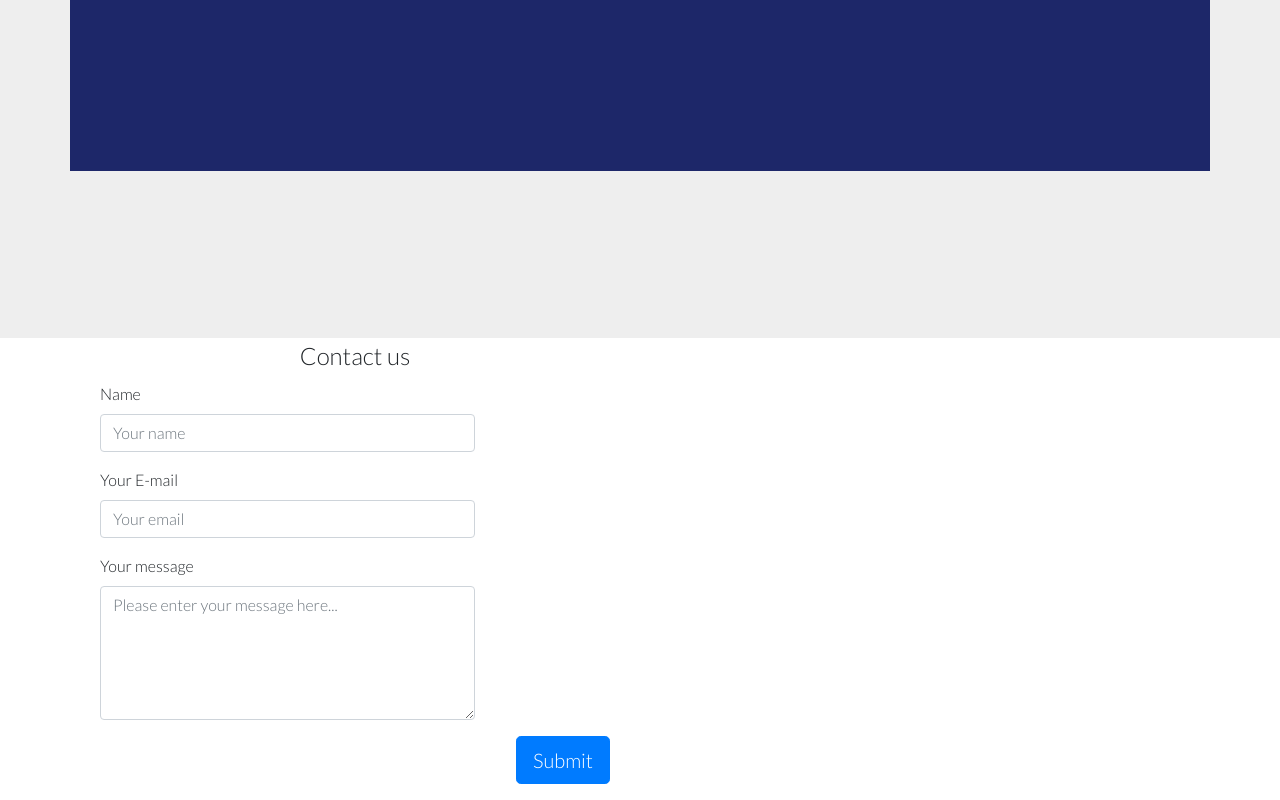
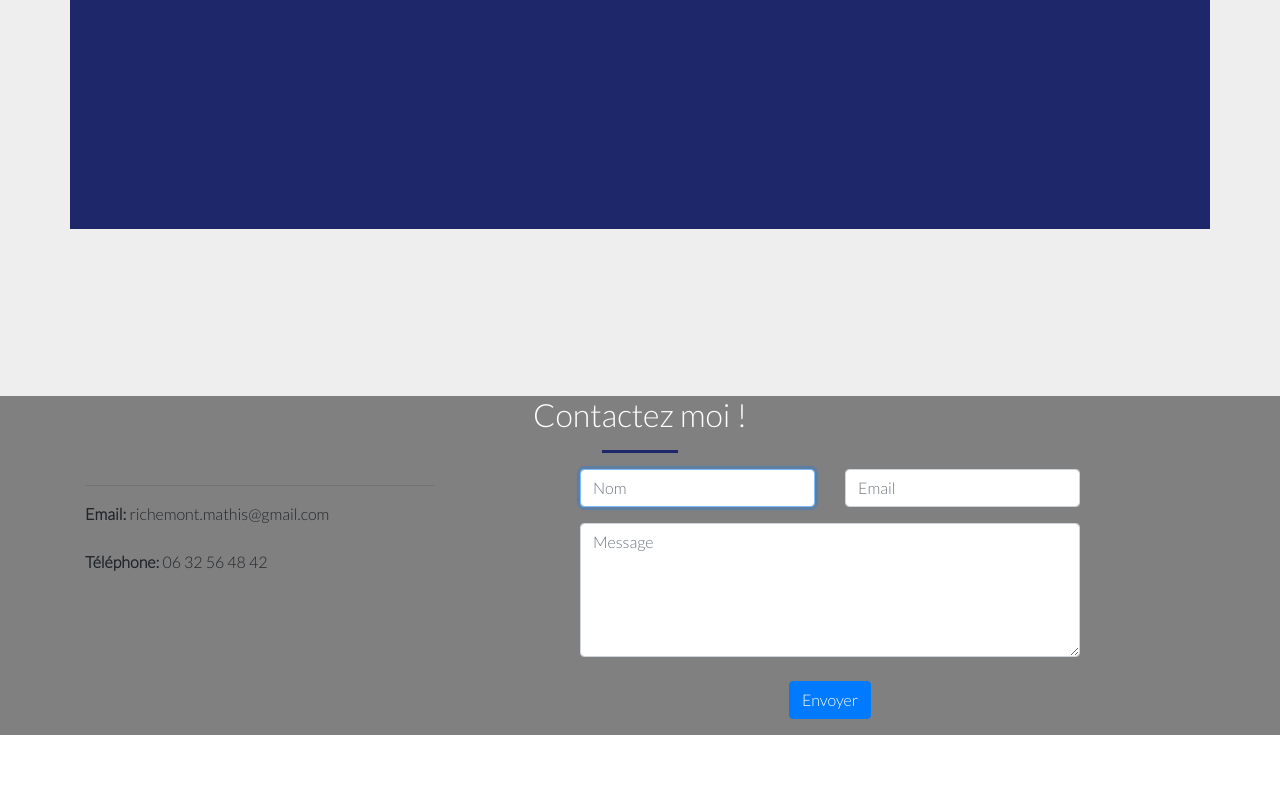
Before and after one commit to greexun/siteperso, a plain HTML site: page index.html in a window 1280 px wide. Shown: the part 1418-2218 px from the top of the page. After the commit the page ends 2153 px from the top, so only its background shows below. Drawn offline with Linux system fonts and the light colour scheme.

Commit message:
transfert pc fixe

```diff
--- a/css/style.css
+++ b/css/style.css
@@ -1,6 +1,7 @@
 @charset "utf-8";
 
 /* font-family: 'Lato', sans-serif; */
+/* font-family: 'Josefin Sans', sans-serif; */
 
 body,html{
 
@@ -135,6 +136,11 @@ margin-bottom: 10%;
     text-align: center;
 }
 
+.about article p{
+    margin-top: 30px;
+    font-family: 'Josefin Sans', sans-serif;
+}
+
 /* portfolio */
 
 .portfolio{
@@ -157,3 +163,24 @@ margin-bottom: 10%;
 }
 
 /* contact */
+
+.footer{
+    background-color: grey;
+
+}
+
+#contact{
+
+    text-align: center;
+    color: white;
+
+}
+
+.formulaireContact{
+
+    width: 500px;
+    display: block;
+    margin: 0 auto;
+
+
+}
--- a/index.html
+++ b/index.html
@@ -6,6 +6,7 @@
     <title>Mathis Richemont</title>
     <!--css -->
     <link href="https://fonts.googleapis.com/css2?family=Lato:wght@300&display=swap" rel="stylesheet">
+    <link href="https://fonts.googleapis.com/css2?family=Josefin+Sans:ital,wght@1,300&display=swap" rel="stylesheet">
     <link rel="stylesheet" href="css/bootstrap.min.css">
     <link rel="stylesheet" href="css/style.css">
 </head>
@@ -52,19 +53,39 @@
 
                 <article class="col-md-4 col-lg-4 col-xs-12 col-sm-12">
                     <h2>Etudes</h2>
-                    <p>Lorem ipsum dolor sit amet consectetur adipisicing elit. Illo vero veritatis inventore illum qui dignissimos aliquid atque placeat ducimus quos natus nostrum, nesciunt dolore impedit odio fugiat dolorum facilis at.</p>
+                    <p>IUT Informatique – Lyon, France
+                    </p>
+                    <p>Baccalauréat section STI2D - Spécialisation système d’informations
+                      numériques (mention bien)
+                      </p>
+                      <p>Brevet des collèges
+                      </p>
+
 
 
                 </article>
                 <article class="col-md-4 col-lg-4 col-xs-12 col-sm-12">
                     <h2>Expérience</h2>
-                    <p>Lorem ipsum dolor sit amet consectetur adipisicing elit. Illo vero veritatis inventore illum qui dignissimos aliquid atque placeat ducimus quos natus nostrum, nesciunt dolore impedit odio fugiat dolorum facilis at.</p>
+                    <p>
+                      Réalisation d'une application Java
+                     </p>
+                     <p>Mise en place d’un site WEB et client lourd JAVA dans le cadre d'un projet universitaire</p>
+                     <p>Stage chez IceDeveloppment - Lyon,France</p>
 
 
                 </article>
                 <article class="col-md-4 col-lg-4 col-xs-12 col-sm-12">
                     <h2>Loisirs</h2>
-                    <p>Lorem ipsum dolor sit amet consectetur adipisicing elit. Illo vero veritatis inventore illum qui dignissimos aliquid atque placeat ducimus quos natus nostrum, nesciunt dolore impedit odio fugiat dolorum facilis at.</p>
+                    <p>Pratique régulière du <strong>Basketball</strong> en
+                      compétition </p>
+                      <p><strong>Natation</strong> en compétition pendant 7
+                        ans
+                        </p>
+                        <p><strong>Guitare</strong> électrique depuis
+                          7 ans & concerts avec un groupe au
+                          collège/lycée</p>
+
+
 
 
                 </article>
@@ -117,51 +138,39 @@
     </section>
 
     <footer class="container-fluid footer">
+      <h2 id="contact">Contactez moi !</h2>
+      <hr class="separator">
         <div class="container">
+
             <div class="row">
-                <div class="col-md-6 col-md-offset-3">
-                  <div class="well well-sm">
-                    <form class="form-horizontal" action="" method="post">
-                    <fieldset>
-                      <legend class="text-center">Contact us</legend>
 
-                      <!-- Name input-->
-                      <div class="form-group">
-                        <label class="col-md-3 control-label" for="name">Name</label>
-                        <div class="col-md-9">
-                          <input id="name" name="name" type="text" placeholder="Your name" class="form-control">
-                        </div>
-                      </div>
+              <div class="col-sm-4">
 
-                      <!-- Email input-->
-                      <div class="form-group">
-                        <label class="col-md-3 control-label" for="email">Your E-mail</label>
-                        <div class="col-md-9">
-                          <input id="email" name="email" type="text" placeholder="Your email" class="form-control">
-                        </div>
-                      </div>
+                <hr>
+                <address>
+                <strong>Email:</strong> <a> richemont.mathis@gmail.com</a><br><br>
+                <strong>Téléphone:</strong> 06 32 56 48 42
+                </address>
+                </div>
 
-                      <!-- Message body -->
-                      <div class="form-group">
-                        <label class="col-md-3 control-label" for="message">Your message</label>
-                        <div class="col-md-9">
-                          <textarea class="form-control" id="message" name="message" placeholder="Please enter your message here..." rows="5"></textarea>
-                        </div>
-                      </div>
-
-                      <!-- Form actions -->
-                      <div class="form-group">
-                        <div class="col-md-12 text-right">
-                          <button type="submit" class="btn btn-primary btn-lg">Submit</button>
-                        </div>
-                      </div>
-                    </fieldset>
-                    </form>
-                  </div>
+                <div class="col-sm-8 contact-form">
+                <form class="formulaireContact" id="contact" method="post" class="form" role="form">
+                <div class="row">
+                <div class="col-xs-6 col-md-6 form-group">
+                <input class="form-control" id="name" name="name" placeholder="Nom" type="text" required autofocus />
                 </div>
-              </div>
-          </div>
-        </div>
+                <div class="col-xs-6 col-md-6 form-group">
+                <input class="form-control" id="email" name="email" placeholder="Email" type="email" required />
+                </div>
+                </div>
+                <textarea class="form-control" id="message" name="message" placeholder="Message" rows="5"></textarea>
+                <br />
+                <div class="row">
+                <div class="col-xs-12 col-md-12 form-group">
+                <button class="btn btn-primary pull-right" type="submit">Envoyer</button>
+                </form>
+                </div>
+                </div>
 
 
 
```
